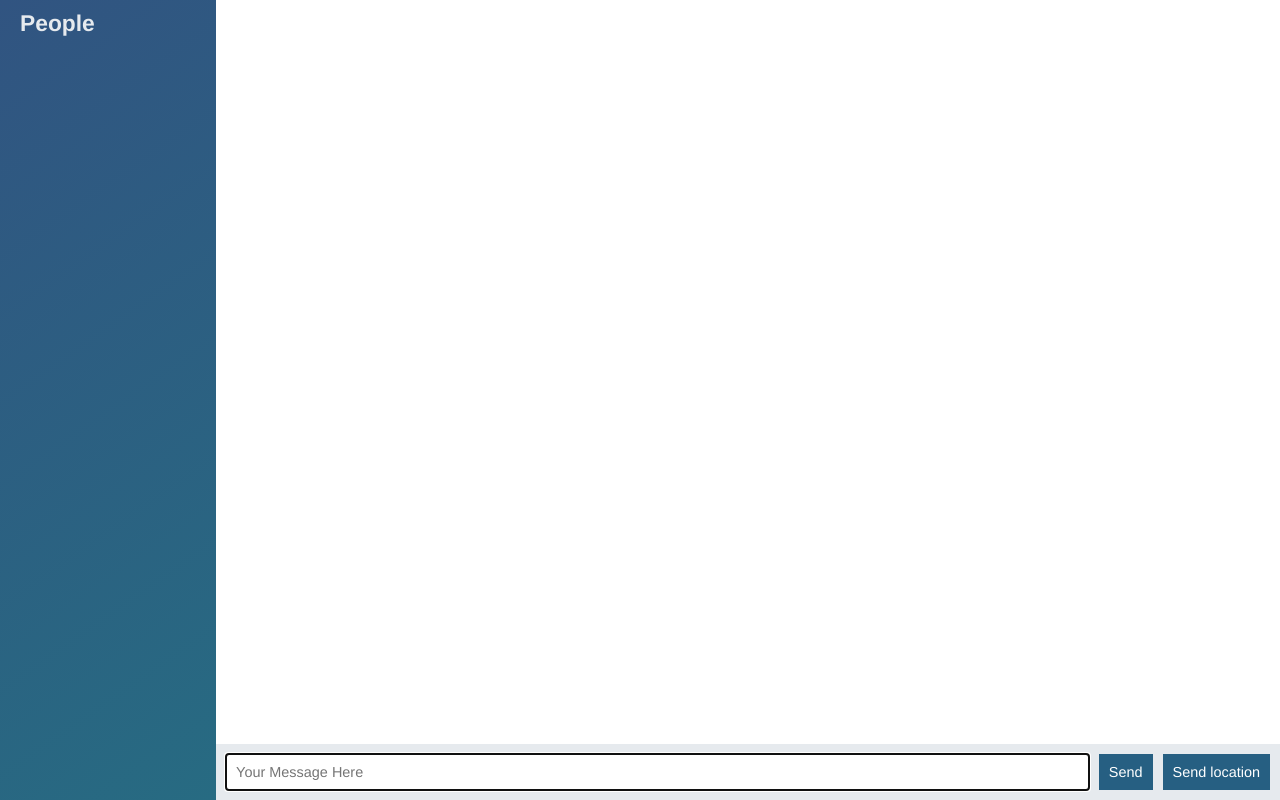
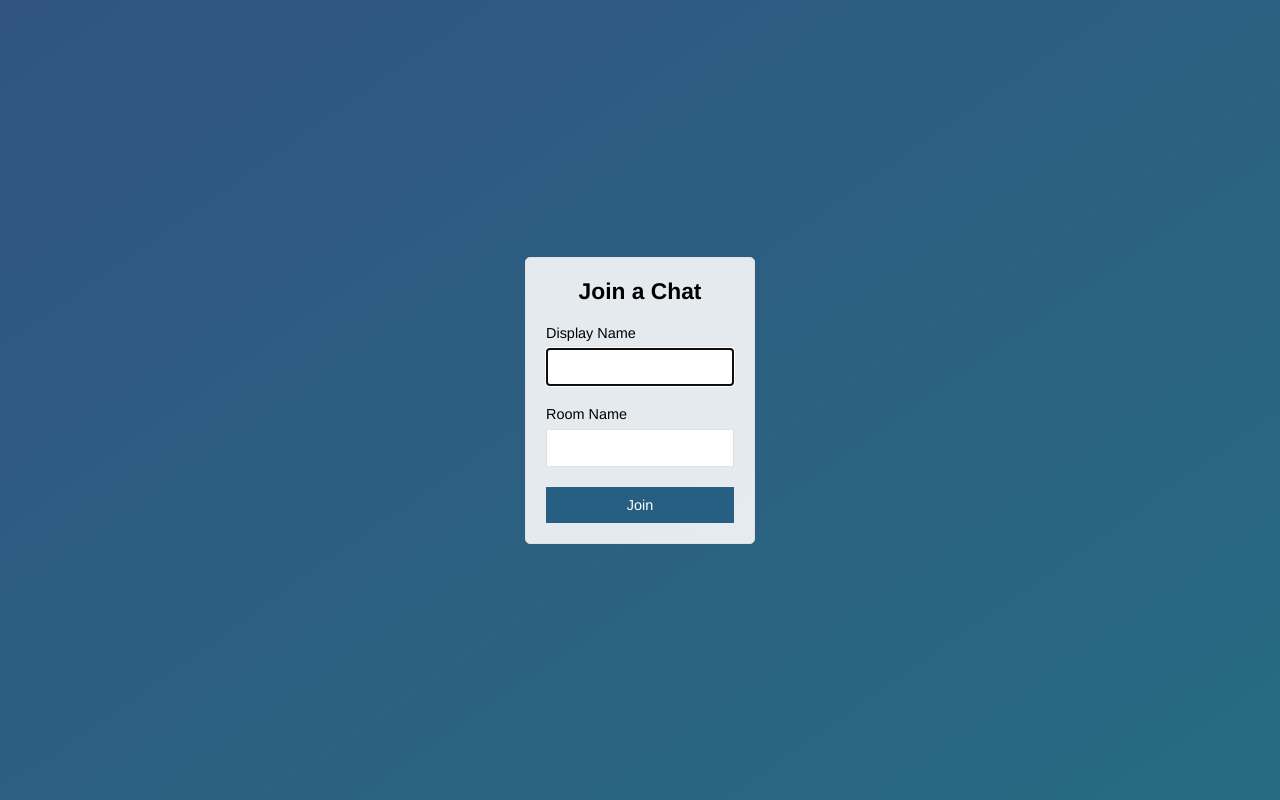
Before and after one commit to ctrlspc/node-chat-app, a plain HTML site: page public/index.html in a window 1280 px wide. Drawn offline with nearby package versions, Linux system fonts and the light colour scheme; no server answers.

Commit message:
Added a sign in page

```diff
--- a/public/index.html
+++ b/public/index.html
@@ -2,63 +2,28 @@
 <html>
   <head>
     <meta charset="utf-8">
-    <title>Node Chat App</title>
+    <title>Join | ChatApp</title>
+    <meta name="viewport" content="width=device-width, initial-scale=1, user-scalable=no">
     <link rel="stylesheet" href="/css/styles.css">
   </head>
-  <body class="chat">
-
-    <div class="chat__sidebar">
-      <h3>People</h3>
-      <div id="users"></div>
+  <body class="centered-form">
+    <div class="centered-form__form">
+      <form action="/chat.html">
+        <div class="form-field">
+          <h3>Join a Chat</h3>
+        </div>
+        <div class="form-field">
+          <label>Display Name</label>
+          <input type="text" name="name" autofocus>
+        </div>
+        <div class="form-field">
+          <label>Room Name</label>
+          <input type="text" name="room" >
+        </div>
+        <div class="form-field">
+          <button>Join</button>
+        </div>
+      </form>
     </div>
-
-    <div class="chat__main">
-      <ol class="chat__messages" id="messages"></ol>
-
-      <div class="chat__footer">
-        <form id="message-form">
-          <input type="text" name="message-input" placeholder="Your Message Here", autofocus autocomplete="off"/>
-          <button type="button" name="send-button">Send</button>
-        </form>
-        <button id="send-location">Send location</button>
-      </div>
-
-    </div>
-
-    <script id="message-template" type="text/template">
-      <li class="message">
-        <div class="message__title">
-          <h4>{{from}}</h4>
-          <span>{{createdAt}}</span>
-        </div>
-
-        <div class="message__body">
-          <p>{{text}}</p>
-        </div>
-      </li>
-    </script>
-
-    <script id="location-message-template" type="text/template">
-      <li class="message">
-        <div class="message__title">
-          <h4>{{from}}</h4>
-          <span>{{createdAt}}</span>
-        </div>
-
-        <div class="message__body">
-          <p>
-            <a href="{{url}}" target="_blank">My Current Location</a>
-          </p>
-        </div>
-      </li>
-    </script>
-
-    <script src="/socket.io/socket.io.js"/></script>
-    <script src="/js/libs/jquery-3.3.1.min.js"></script>
-    <script src="/js/libs/moment.js"></script>
-    <script src="/js/libs/mustache.js"></script>
-    <script src="/js/index.js"></script>
-
-
   </body>
 </html>
```
Also changed, not shown: public/chat.html (added, +65 -0 lines), public/js/chat.js (renamed from public/js/index.js).
